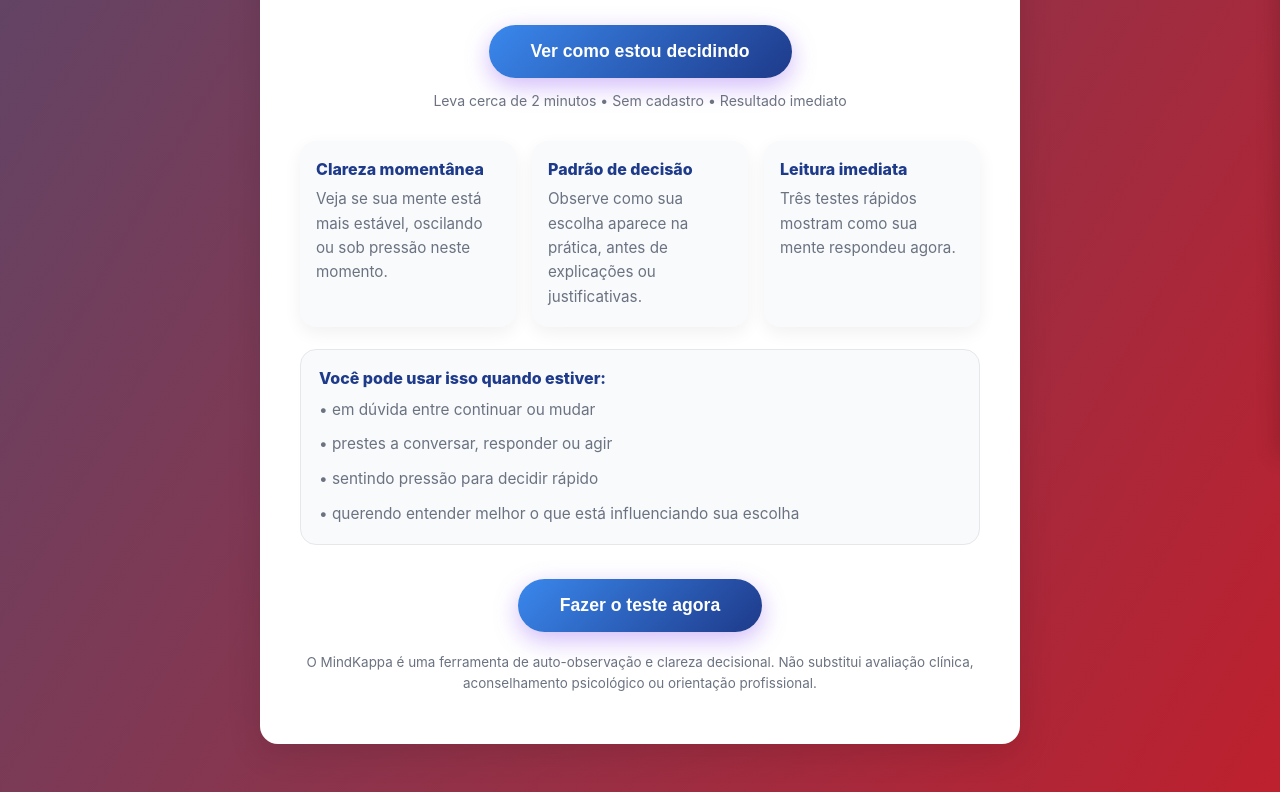
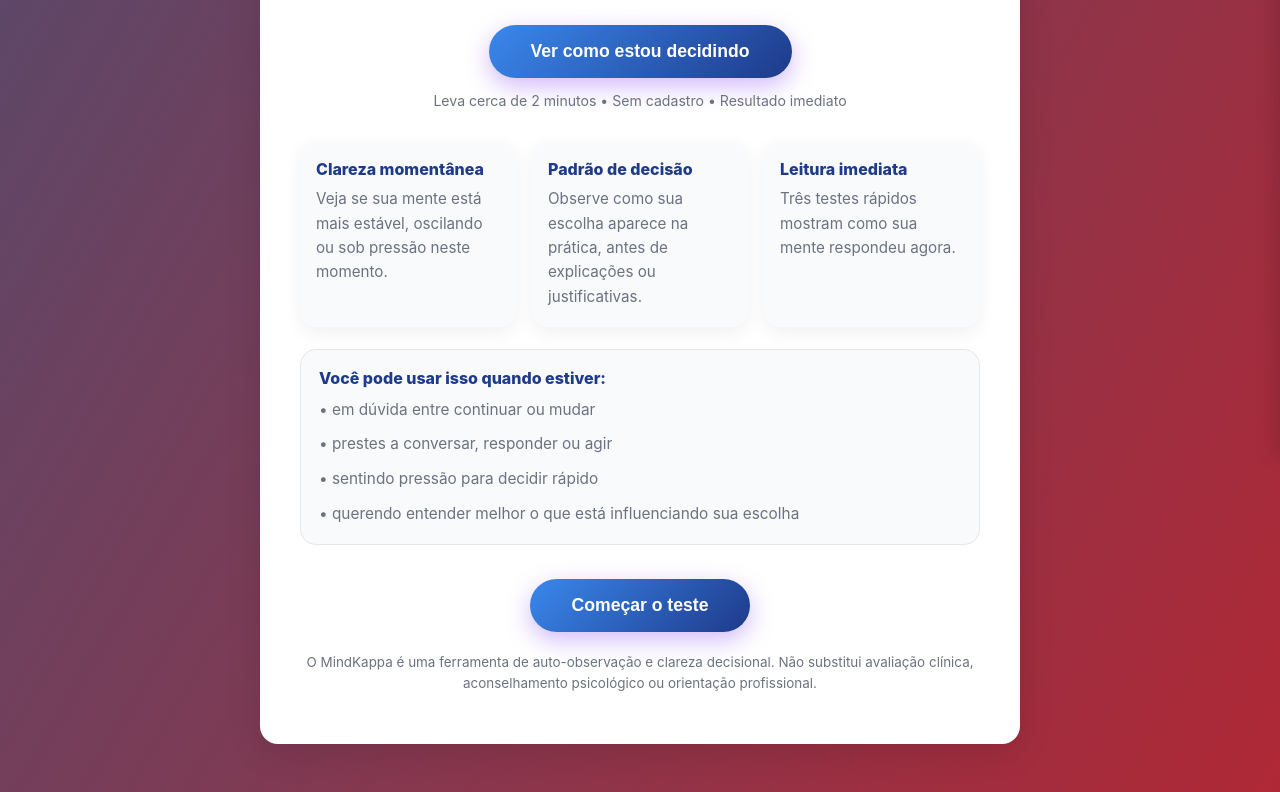
Before and after one commit to mindkappa01/mindkappa-patterns, a plain HTML site: page public/index.html in a window 1280 px wide. Shown: the part 343-1135 px from the top of the page. Drawn offline with Linux system fonts and the light colour scheme.

Commit message:
botao começar

```diff
--- a/public/assets/global.css
+++ b/public/assets/global.css
@@ -39,7 +39,7 @@ html, body {
       120deg,
       #3e434b,
       #315783,
-      #fc0808
+      #e71313
   );
 
   --mk-button-gradient: linear-gradient(135deg, var(--mk-accent), var(--mk-primary));
--- a/public/index.html
+++ b/public/index.html
@@ -263,8 +263,8 @@
       </div>
 
       <div class="mk-bottom-cta">
-        <button class="mk-btn" onclick="startMeasurement()">
-          Fazer o teste agora
+        <button class="mk-btn" onclick="location.href='instinto.html'">
+          Começar o teste
         </button>
       </div>
 
```
